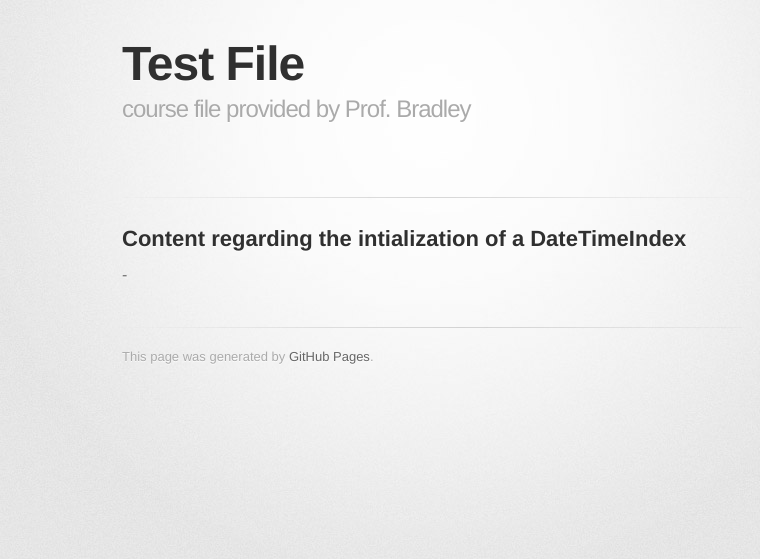
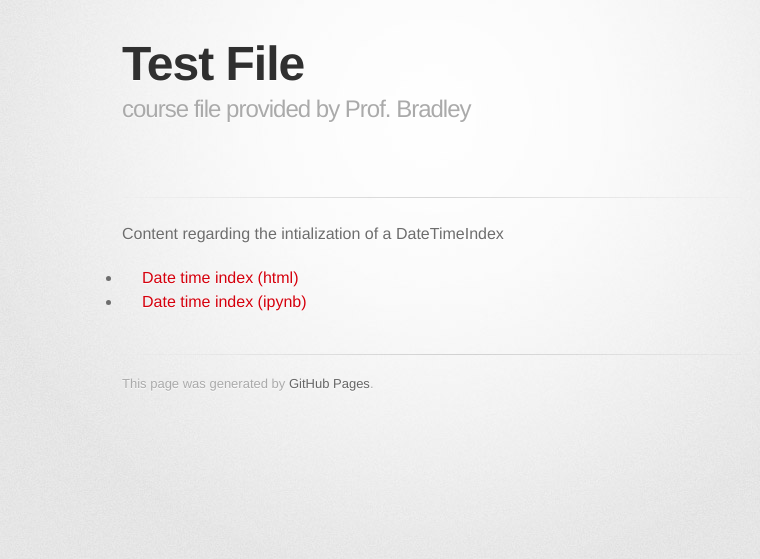
Before and after one commit to NickChrisochoides/NickChrisochoides.github.io, a Jekyll site: the page built from testfile/index.md, in a window 1280 px wide. Shown: the top 559 px of the page, without its empty margins (208-968 px from the left). Built offline with Jekyll 4.4.1, drawn with Linux system fonts in a browser that asks for light colours; some web fonts are replaced; our own code applies the rules of GitHub Pages for plain Markdown files.

Commit message:
Update index.md

```diff
--- a/testfile/index.md
+++ b/testfile/index.md
@@ -3,5 +3,5 @@ title: Test File
 description: course file provided by Prof. Bradley
 ---
 Content regarding the intialization of a DateTimeIndex
--
--
+- [Date time index (html)](Datetimeindex.html)
+- [Date time index (ipynb)](Datetimeindex.ipynb)
```
